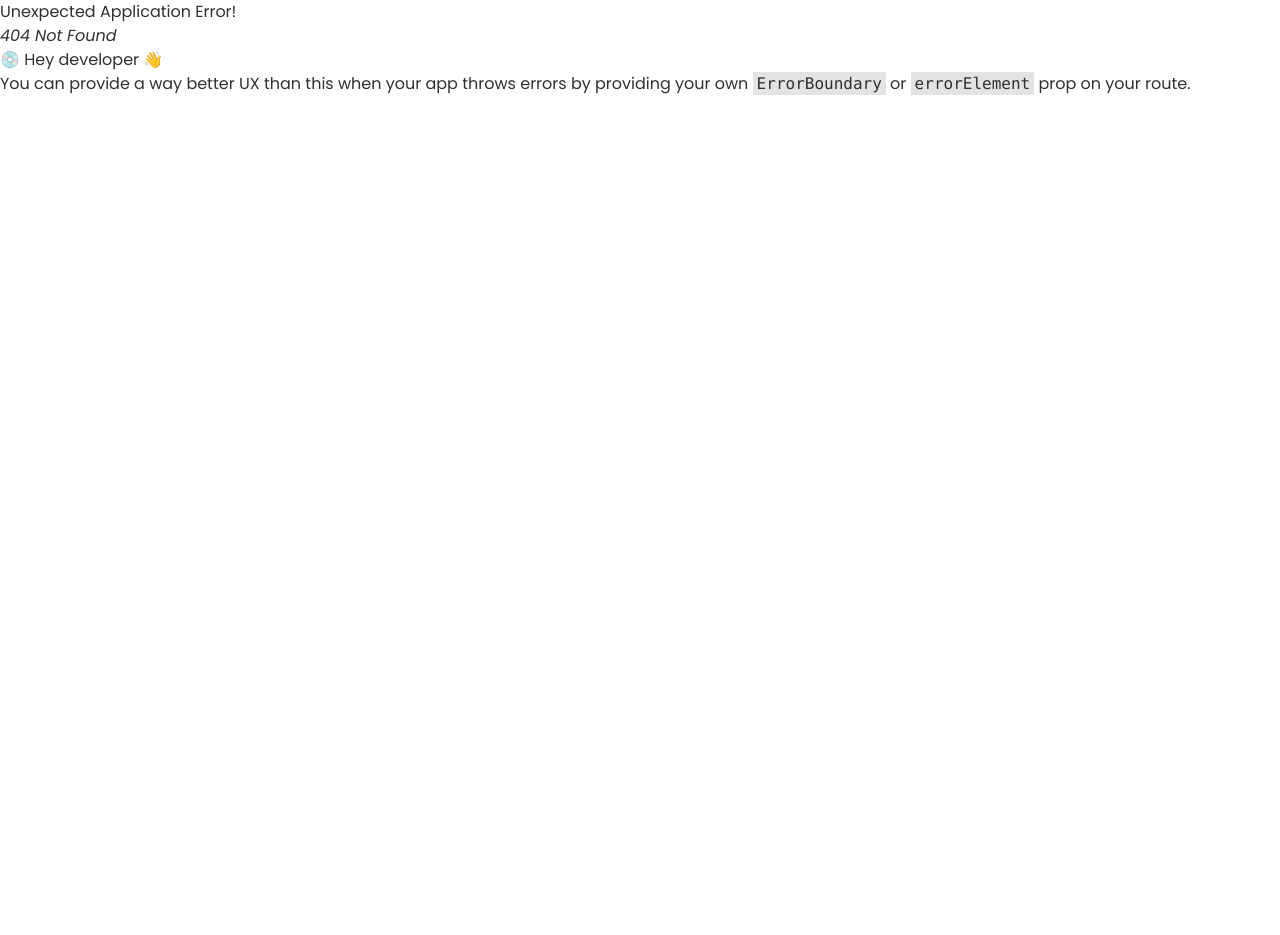
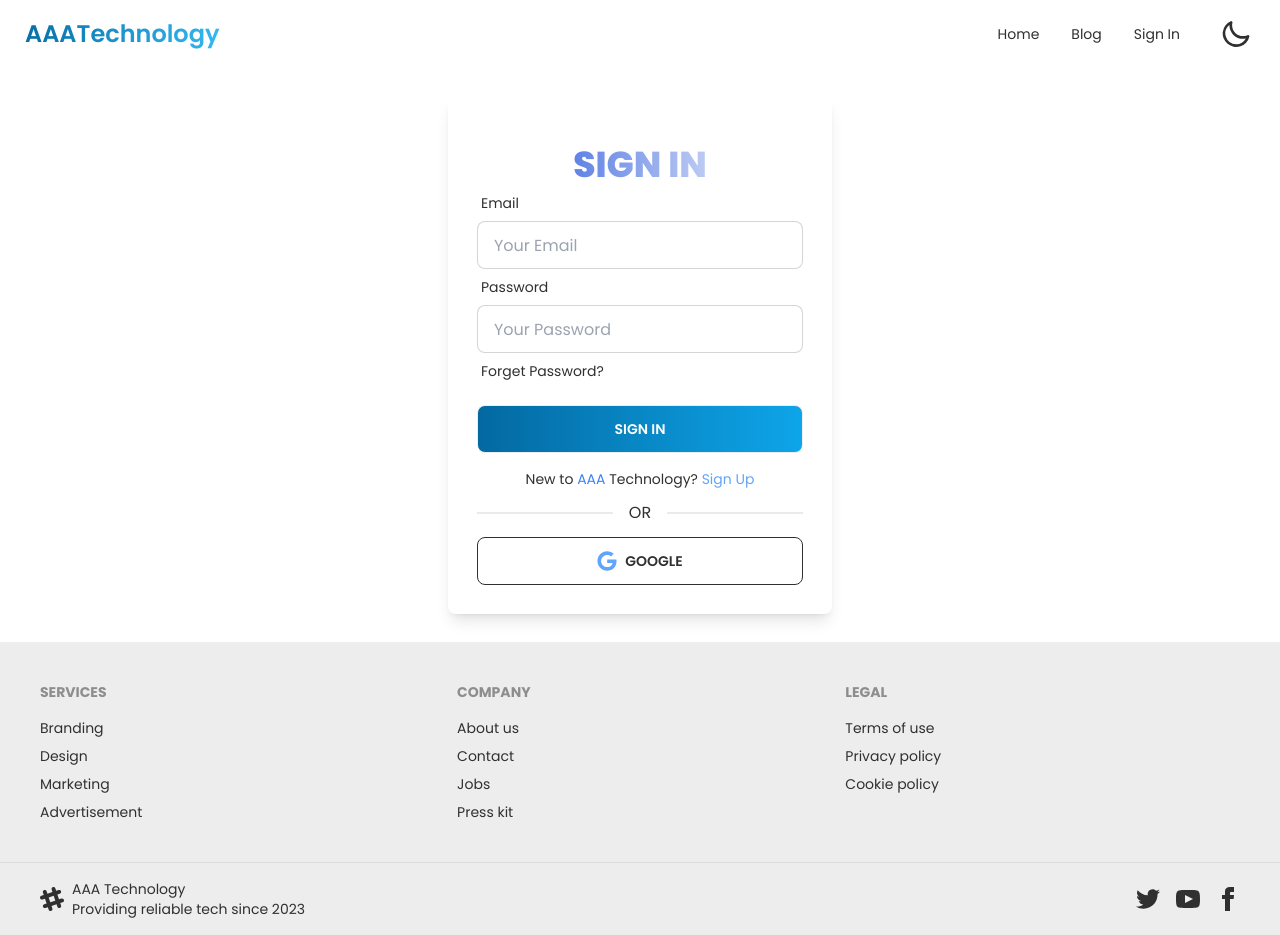
Before and after one commit to nabiursiddique/used_laptop_shop-client, a React (Vite) app: page /signIn in a window 1280 px wide. Before the commit this address had no page. Before the commit the page ends 800 px from the top, so only its background shows below. Built offline with nearby package versions, Linux system fonts and the light colour scheme.

Commit message:
SignIn form is now working

```diff
--- a/package.json
+++ b/package.json
@@ -10,10 +10,13 @@
     "preview": "vite preview"
   },
   "dependencies": {
+    "firebase": "^10.0.0",
     "localforage": "^1.10.0",
     "match-sorter": "^6.3.1",
     "react": "^18.2.0",
     "react-dom": "^18.2.0",
+    "react-hook-form": "^7.45.1",
+    "react-icons": "^4.10.1",
     "react-router-dom": "^6.14.1",
     "sort-by": "^1.2.0"
   },
--- /dev/null
+++ b/src/Firebase/firebase.config.js
@@ -0,0 +1,18 @@
+// Import the functions you need from the SDKs you need
+import { initializeApp } from "firebase/app";
+// TODO: Add SDKs for Firebase products that you want to use
+// https://firebase.google.com/docs/web/setup#available-libraries
+
+// Your web app's Firebase configuration
+const firebaseConfig = {
+  apiKey: import.meta.env.VITE_apiKey,
+  authDomain: import.meta.env.VITE_authDomain,
+  projectId: import.meta.env.VITE_projectId,
+  storageBucket: import.meta.env.VITE_storageBucket,
+  messagingSenderId: import.meta.env.VITE_messagingSenderId,
+  appId: import.meta.env.VITE_appId
+};
+
+// Initialize Firebase
+const app = initializeApp(firebaseConfig);
+export default app;
--- a/src/components/Pages/Home/Slider/Slider.jsx
+++ b/src/components/Pages/Home/Slider/Slider.jsx
@@ -51,8 +51,8 @@ const Slider = () => {
         <div>
             <div className="carousel w-full lg:h-screen sm:h-auto rounded-lg shadow-2xl">
                 {
-                    laptopImages.map(laptopImage =>
-                        <div id={`slide${laptopImage.id}`} className="carousel-item relative w-full sliderImage">
+                    laptopImages.map((laptopImage, ind) =>
+                        <div key={ind} id={`slide${laptopImage.id}`} className="carousel-item relative w-full sliderImage">
                             <img src={laptopImage.image} className="w-full" />
                             <div className="absolute flex justify-between transform -translate-y-1/2 left-5 right-5 top-1/2 z-20">
                                 <a href={`#slide${laptopImage.prev}`} className="btn btn-circle">❮</a>
--- /dev/null
+++ b/src/components/Pages/SignIn/SignIn.jsx
@@ -0,0 +1,36 @@
+import React, { useState } from 'react';
+import { useForm } from 'react-hook-form';
+import { Link } from 'react-router-dom';
+import { FaGoogle } from "react-icons/fa";
+
+const SignIn = () => {
+    const { register, handleSubmit } = useForm();
+    const handleSignIn =(data)=>{
+        console.log(data);
+    }
+    return (
+        <div className='h-auto flex justify-center items-center'>
+            <div className='w-96 p-7 my-7 shadow-lg border border-white rounded-lg'>
+                <h2 className='text-center text-4xl mt-5 bg-gradient-to-r from-blue-700  to-white text-transparent bg-clip-text font-extrabold'>SIGN IN</h2>
+
+                <form onSubmit={handleSubmit(handleSignIn)}>
+                    <div className="form-control w-full">
+                        <label className="label"><span className="label-text">Email</span></label>
+                        <input {...register("email")} type="text" placeholder="Your Email" className="input input-bordered w-full" />
+                    </div>
+                    <div className="form-control w-full">
+                        <label className="label"><span className="label-text">Password</span></label>
+                        <input {...register("password")} type="password" placeholder="Your Password" className="input input-bordered w-full" />
+                        <label className="label"><span className="label-text">Forget Password?</span></label>
+                    </div>
+                    <input value='Sign In' className='btn w-full my-4 bg-gradient-to-r from-sky-700  to-sky-500 text-white hover:from-blue-700 hover:to-blue-500' type="submit" />
+                </form>
+                <p className='text-sm text-center'>New to <span className='text-blue-500'>AAA</span> Technology? <Link className='text-blue-400' to='/signUP'>Sign Up</Link> </p>
+                <div className="divider">OR</div>
+                <button className='btn btn-outline w-full'><span className='text-blue-400 text-xl'><FaGoogle/></span>GOOGLE</button>
+            </div>
+        </div>
+    );
+};
+
+export default SignIn;
--- /dev/null
+++ b/src/components/Pages/SignUp/SignUp.jsx
@@ -0,0 +1,13 @@
+import React from 'react';
+
+const SignUp = () => {
+    return (
+        <div>
+            <div>
+                <h2>SignUp</h2>
+            </div>
+        </div>
+    );
+};
+
+export default SignUp;
--- a/src/components/Shared/Navbar/Navbar.jsx
+++ b/src/components/Shared/Navbar/Navbar.jsx
@@ -7,6 +7,7 @@ const Navbar = () => {
   const menu = <>
     <li><Link to='/'>Home</Link></li>
     <li><Link to='/blog'>Blog</Link></li>
+    <li><Link to='/signIn'>Sign In</Link></li>
   </>
 
   const toggleTheme = (event) => {
```
Also changed, not shown: src/Routes/Routes/Routes.jsx (+11 -1 lines), 2 other files (tests, documents, lock files or other folders).
